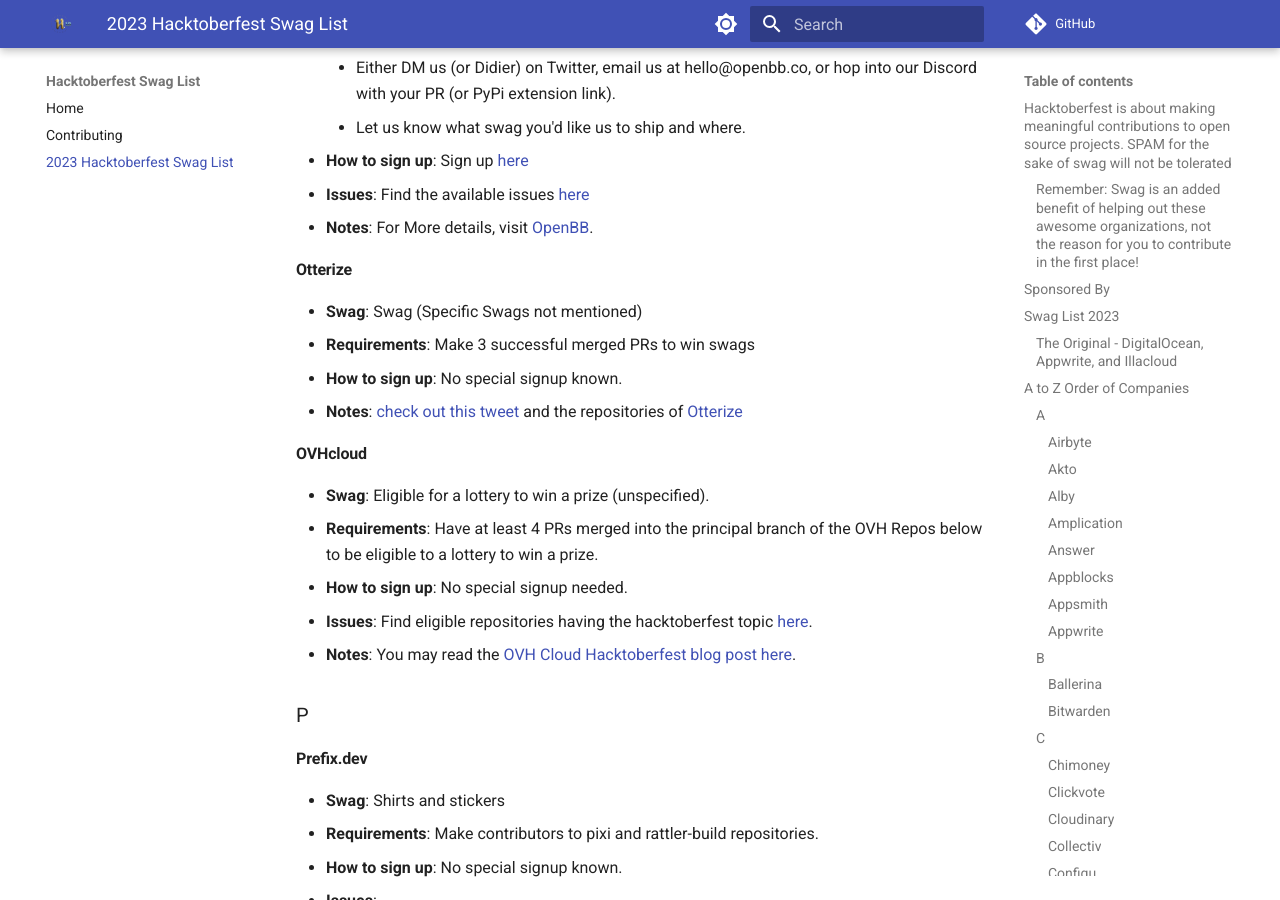
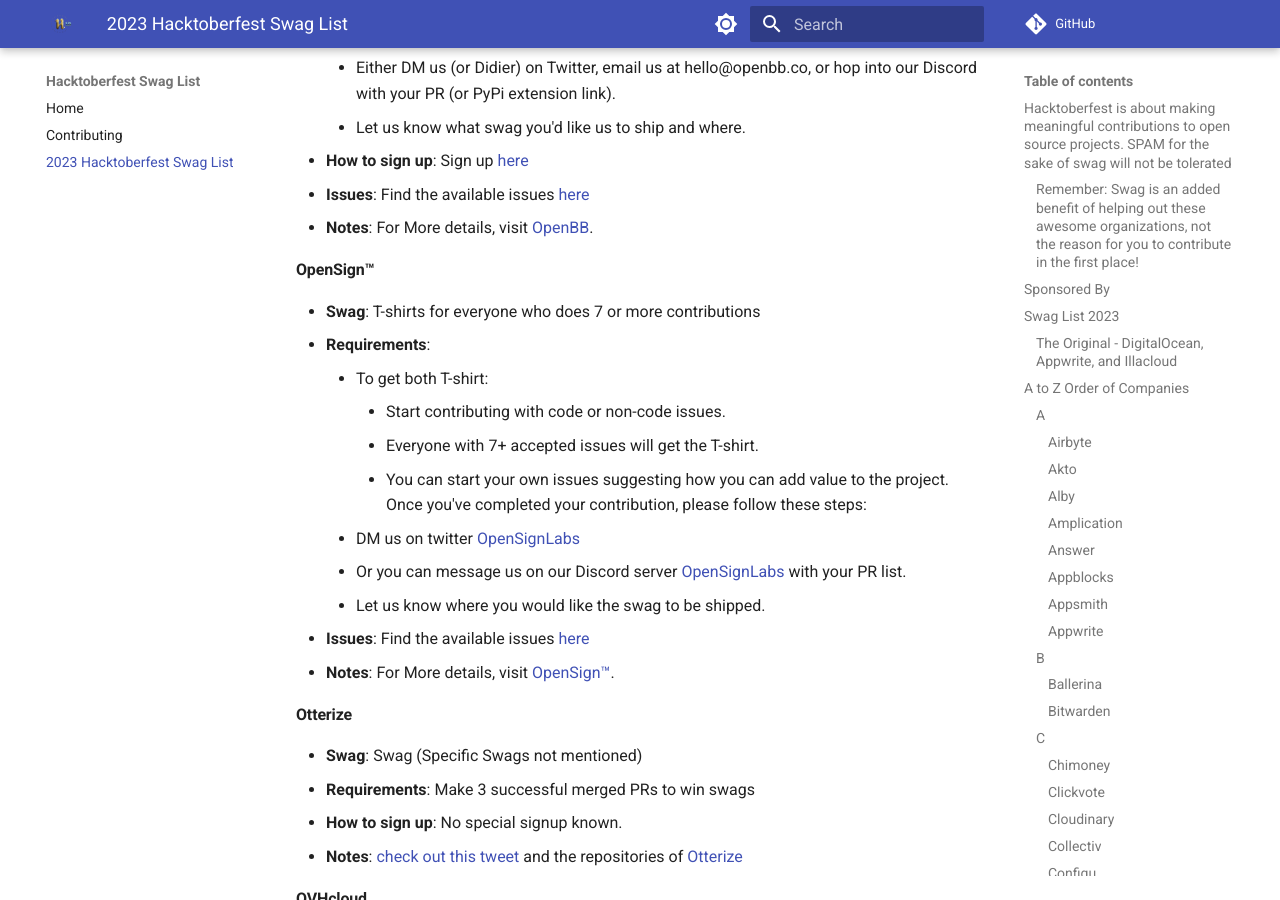
Before and after one commit to crweiner/hacktoberfest-swag-list, an MkDocs documentation site: the page built from docs/list.md, in a window 1280 px wide and 900 px high, scrolled down 16096 px. Built offline with MkDocs 1.6.1 and Material for MkDocs 9.7.7, drawn with Linux system fonts in a browser that asks for light colours; plug-ins that fetch from the network failed and are left out; comment, search, counter and statistics services are not loaded.

Commit message:
Add OpenSign to list.md

```diff
--- a/docs/list.md
+++ b/docs/list.md
@@ -525,6 +525,21 @@
 - **Issues**: Find the available issues [here](https://github.com/OpenBB-finance/OpenBBTerminal/issues)
 - **Notes**: For More details, visit [OpenBB](https://openbb.co/blog/hacktoberfest-join-us-in-celebrating-open-source).
 
+#### **OpenSign™**
+
+- **Swag**: T-shirts for everyone who does 7 or more contributions
+- **Requirements**:
+    - To get both T-shirt:
+        - Start contributing with code or non-code issues.
+        - Everyone with 7+ accepted issues will get the T-shirt.
+        - You can start your own issues suggesting how you can add value to the project.
+    Once you've completed your contribution, please follow these steps:
+    - DM us on twitter [OpenSignLabs](https://twitter.com/opensignlabs)
+    - Or you can message us on our Discord server [OpenSignLabs](https://discord.com/invite/xe9TDuyAyj) with your PR list.
+    - Let us know where you would like the swag to be shipped.
+- **Issues**: Find the available issues [here](https://github.com/opensignlabs/opensign/issues)
+- **Notes**: For More details, visit [OpenSign™](https://nxglabs.medium.com/announcing-swag-rewards-for-opensign-contributors-716bbd2ab0b1).
+
 #### **Otterize**
 
 - **Swag**: Swag (Specific Swags not mentioned)
```
